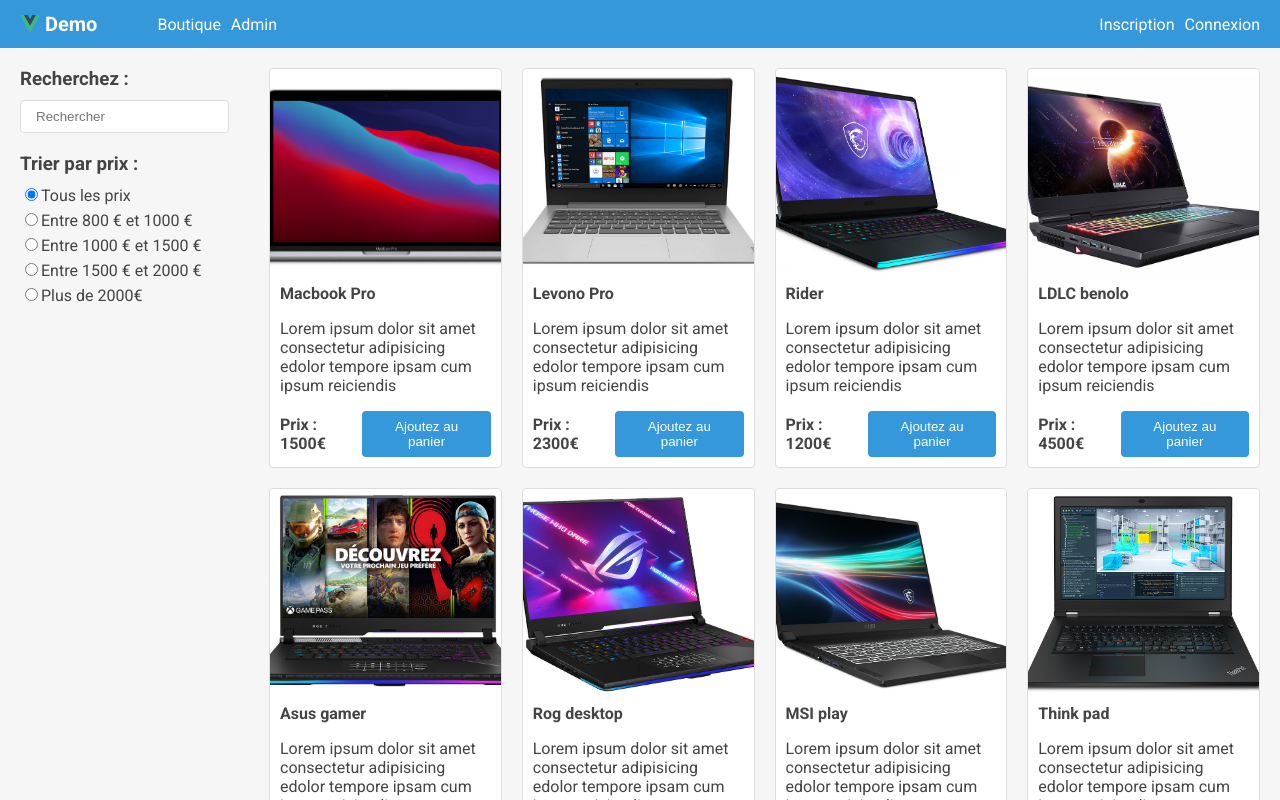
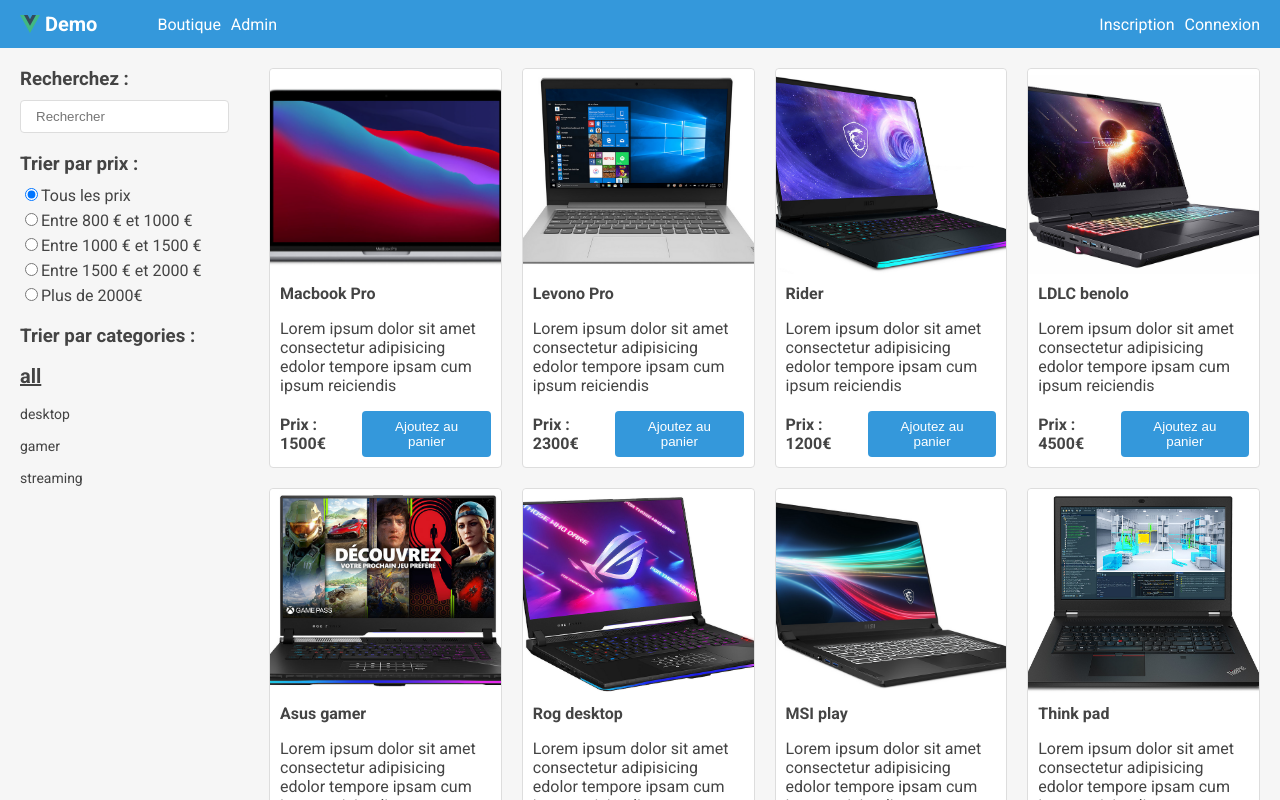
Before and after one commit to gynflo/boutique_vue3, a Vue app: page / in a window 1280 px wide. Shown: the top 800 px of the page. Built offline with nearby package versions, Linux system fonts and the light colour scheme.

Commit message:
Filter products by category

```diff
--- a/src/components/Shop/ShopFilters.vue
+++ b/src/components/Shop/ShopFilters.vue
@@ -34,11 +34,23 @@
         }}</label>
       </div>
     </section>
+    <section class="mb-20">
+      <h3 class="mb-10">Trier par categories :</h3>
+      <p
+        :class="{ selected: category === filters.category }"
+        class="category"
+        v-for="(category, id) in (['all', 'desktop', 'gamer', 'streaming'] as Category[])"
+        :key="id"
+        @click="emit('updateFilter', { category })"
+      >
+        {{ category }}
+      </p>
+    </section>
   </div>
 </template>
 
 <script setup lang="ts">
-import type { FilterUpdate, FiltersInterface } from "@/interfaces";
+import type { FilterUpdate, FiltersInterface, Category } from "@/interfaces";
 
 defineProps<{
   filters: FiltersInterface;
@@ -49,4 +61,20 @@
 }>();
 </script>
 
-<style lang="scss" scoped></style>
+<style lang="scss" scoped>
+.category {
+  font-size: 14px;
+  line-height: 18px;
+  cursor: pointer;
+  &:hover {
+    font-size: 20px;
+    font-weight: 700;
+  }
+}
+
+.selected {
+  font-size: 20px;
+  font-weight: 700;
+  text-decoration: underline;
+}
+</style>
```
